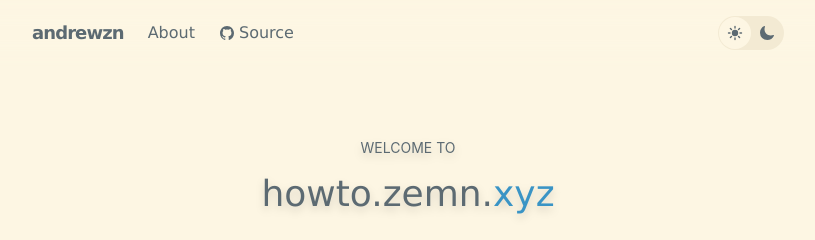
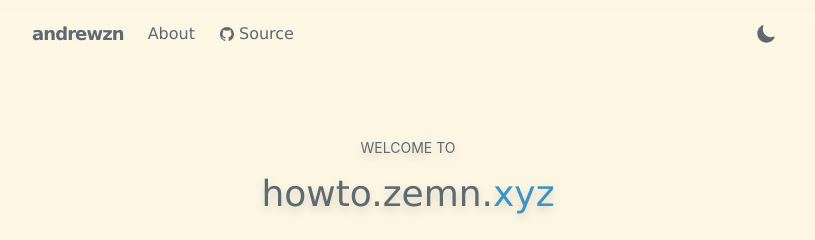
Before and after one commit to andrewzn69/howto.zemn.xyz, an Astro site: page / in a window 1280 px wide. Shown: the top 240 px of the page, 232-1047 px from the left. Built offline with nearby package versions, Linux system fonts and the light colour scheme; Astro itself is replaced by a stand-in of ours; some packages are replaced by stand-ins of ours; a web font is replaced by a local one.

Commit message:
refactor theme toggle to single button

```diff
--- a/src/components/Header.astro
+++ b/src/components/Header.astro
@@ -24,7 +24,7 @@ import ThemeToggle from './ThemeToggleButton.tsx';
 				</HeaderLink>
 			</div>
 			<div class="flex-1"></div>
-			<ThemeToggle client:visible />
+			<ThemeToggle client:load />
 		</nav>
 	</div>
 </header>
--- a/src/components/ThemeToggleButton.tsx
+++ b/src/components/ThemeToggleButton.tsx
@@ -37,24 +37,14 @@ export default function ThemeToggle() {
 	}, []);
 
 	return isMounted ? (
-		<div className='inline-flex items-center p-[1px] rounded-3xl bg-bg1'>
-			{themes.map((t) => {
-				const checked = t === theme;
-				return (
 		<button
 			type='button'
-						key={t}
-						className={`${
-							checked ? 'bg-bg0' : ''
-						} cursor-pointer rounded-3xl p-2`}
+			className='p-2 rounded-lg hover:bg-bg1 transition-colors'
 			onClick={toggleTheme}
 			aria-label='Toggle theme'
 		>
-						{t === 'light' ? <IoSunny /> : <IoMoon />}
+			{theme === 'light' ? <IoMoon className='w-5 h-5' /> : <IoSunny className='w-5 h-5' />}
 		</button>
-				);
-			})}
-		</div>
 	) : (
 		<div />
 	);
```
Lines whose indentation alone changed are shown as unchanged.
